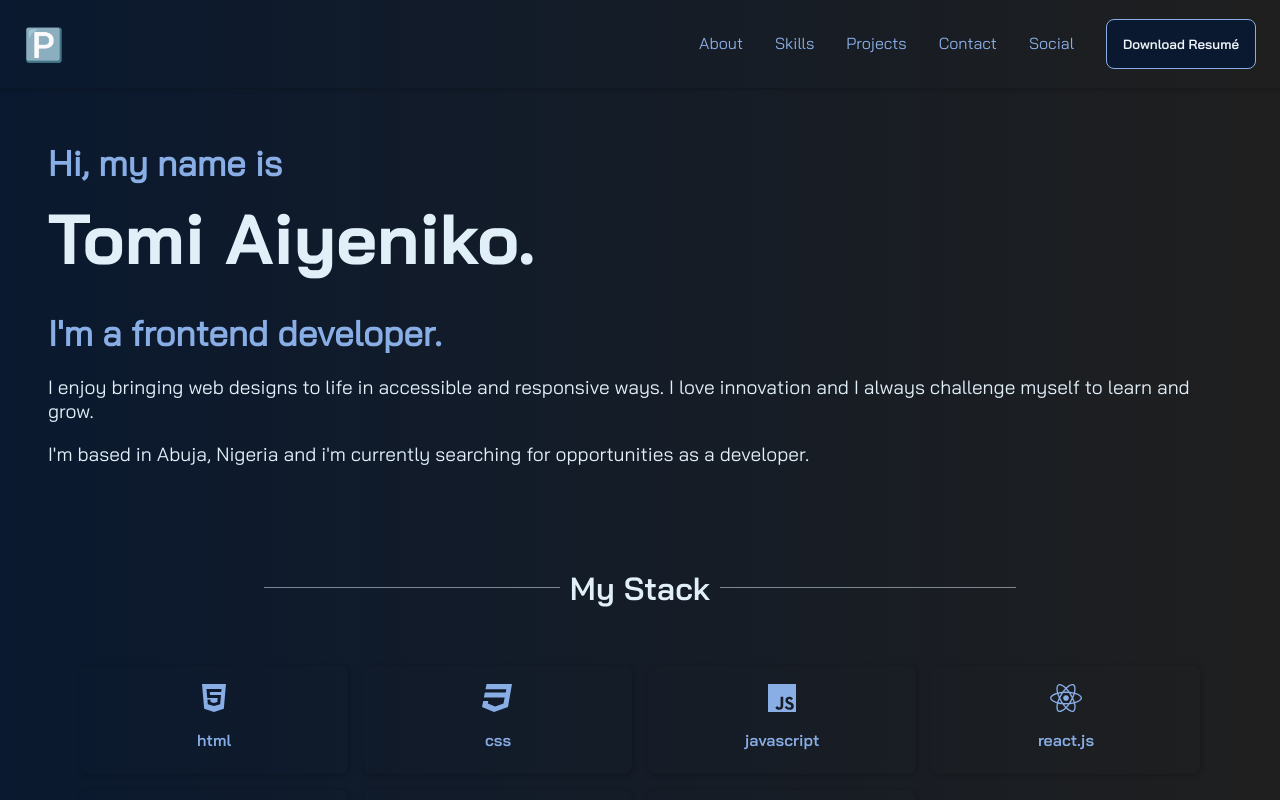
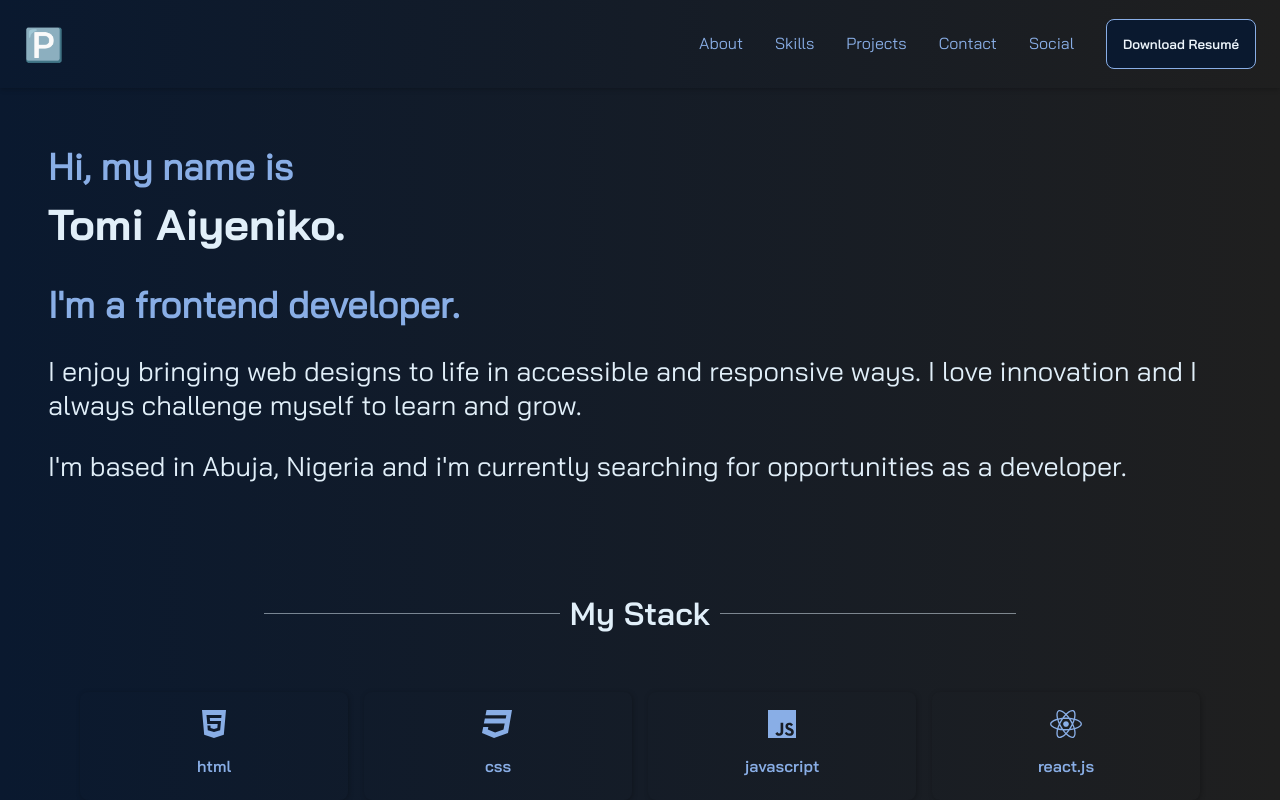
Before and after one commit to Tomi-pter/Portfolio, a React (Create React App) app: page / in a window 1280 px wide. Shown: the top 800 px of the page. Built offline with nearby package versions, Linux system fonts and the light colour scheme.

Commit message:
font changes

```diff
--- a/src/components/About.jsx
+++ b/src/components/About.jsx
@@ -3,22 +3,21 @@ import styled from "styled-components/macro";
 const AboutMe = styled.article`
   text-align: center;
   font-family: "BJR";
-  font-size: clamp(1.2rem, 3vw, 1.7rem);
   padding: 1.5rem 1.5rem;
 
   h1 {
-    font-size: clamp(2em, 6vw, 2.6em);
+    font-size: clamp(2.2em, 6.5vw, 2.7em);
     font-family: "BJB";
     margin: 0.5rem 0;
     color: var(--p-blue);
   }
   h2 {
-    font-size: clamp(1.4rem, 5vw, 2.2rem);
+    font-size: clamp(1.5rem, 5.5vw, 2.3rem);
     margin-bottom: 0.5rem;
   }
   p {
     color: var(--p-blue);
-    font-size: clamp(0.5em, 1.5vw, 1em);
+    font-size: clamp(1.2rem, 3vw, 1.7rem);
   }
   section {
     display: flex;
--- a/src/components/Contact.jsx
+++ b/src/components/Contact.jsx
@@ -4,6 +4,7 @@ import styled from "styled-components";
 
 const ContactForm = styled.form`
   font-family: "BJR";
+  font-size: 1.2em;
   padding: 0 1.5rem 1rem;
 
   p {
@@ -15,7 +16,7 @@ const ContactForm = styled.form`
   }
   input {
     font-family: "BJR";
-    margin-bottom: 1.5rem;
+    margin-bottom: 1rem;
   }
   input,
   input::placeholder,
--- a/src/components/Works.jsx
+++ b/src/components/Works.jsx
@@ -10,6 +10,7 @@ import Clip from "../images/clipboard-landing/clipboard-landing.jpg";
 
 const WorkSect = styled.section`
   padding: 0.25rem 1.5rem;
+  font-size: 1.1em;
 
   p {
     font-family: "BJR";
```
